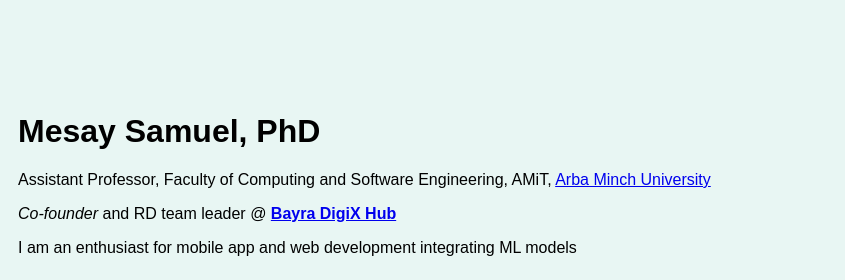
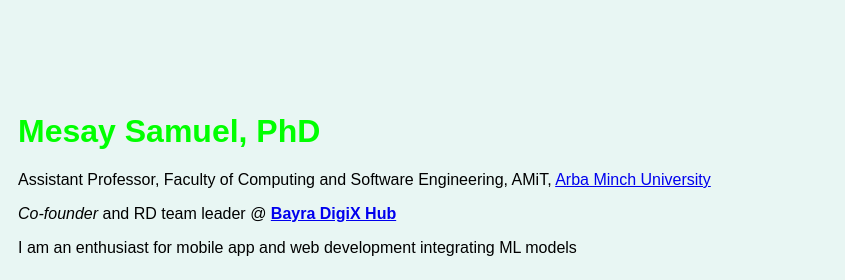
Before and after one commit to mesaysama/cv, a plain HTML site: page index.html in a window 1280 px wide. Shown: the top 280 px of the page, 435-1280 px from the left. Drawn offline with Linux system fonts and the light colour scheme.

Commit message:
Update messtyle.css

```diff
--- a/messtyle.css
+++ b/messtyle.css
@@ -3,7 +3,7 @@ body {background-color: #E8F6F3;
 
 }
 
-h1 {color: 'green';
+h1 {color: #00FF00;
 }
 
 h3 {color: #C0392B; font-family: verdana;
```
